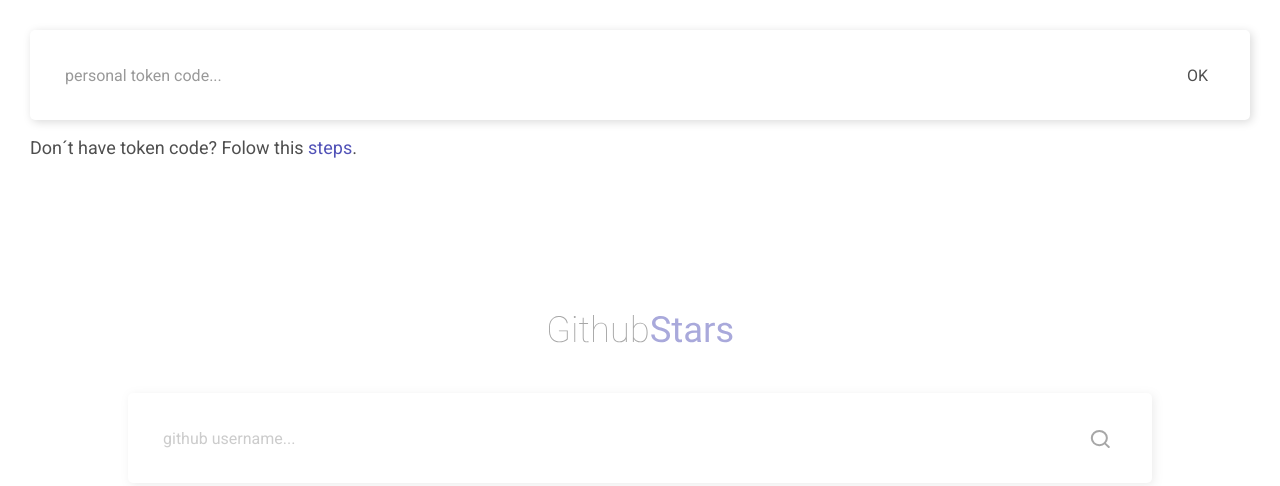
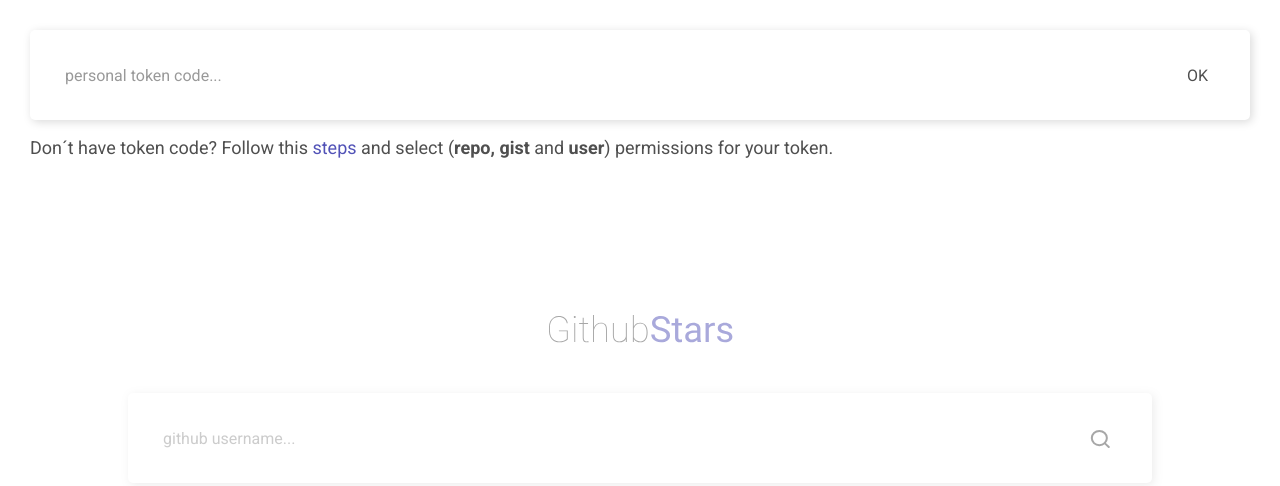
Before and after one commit to sousawalker/GithubStars, an Angular app: page / in a window 1280 px wide. Shown: the top 486 px of the page. Built offline with nearby package versions, Linux system fonts and the light colour scheme.

Commit message:
Correção de texto.

```diff
--- a/src/app/main/main.component.html
+++ b/src/app/main/main.component.html
@@ -16,6 +16,6 @@
       <button type="submit">OK</button>
     </form>
 
-    <small>Don´t have token code? Folow this <a href="https://help.github.com/articles/creating-a-personal-access-token-for-the-command-line/" target="_blank">steps</a>.</small>
+    <small>Don´t have token code? Follow this <a href="https://help.github.com/articles/creating-a-personal-access-token-for-the-command-line/" target="_blank">steps</a> and select (<b>repo, gist</b> and <b>user</b>) permissions for your token.</small>
   </div>
 </div>
```
